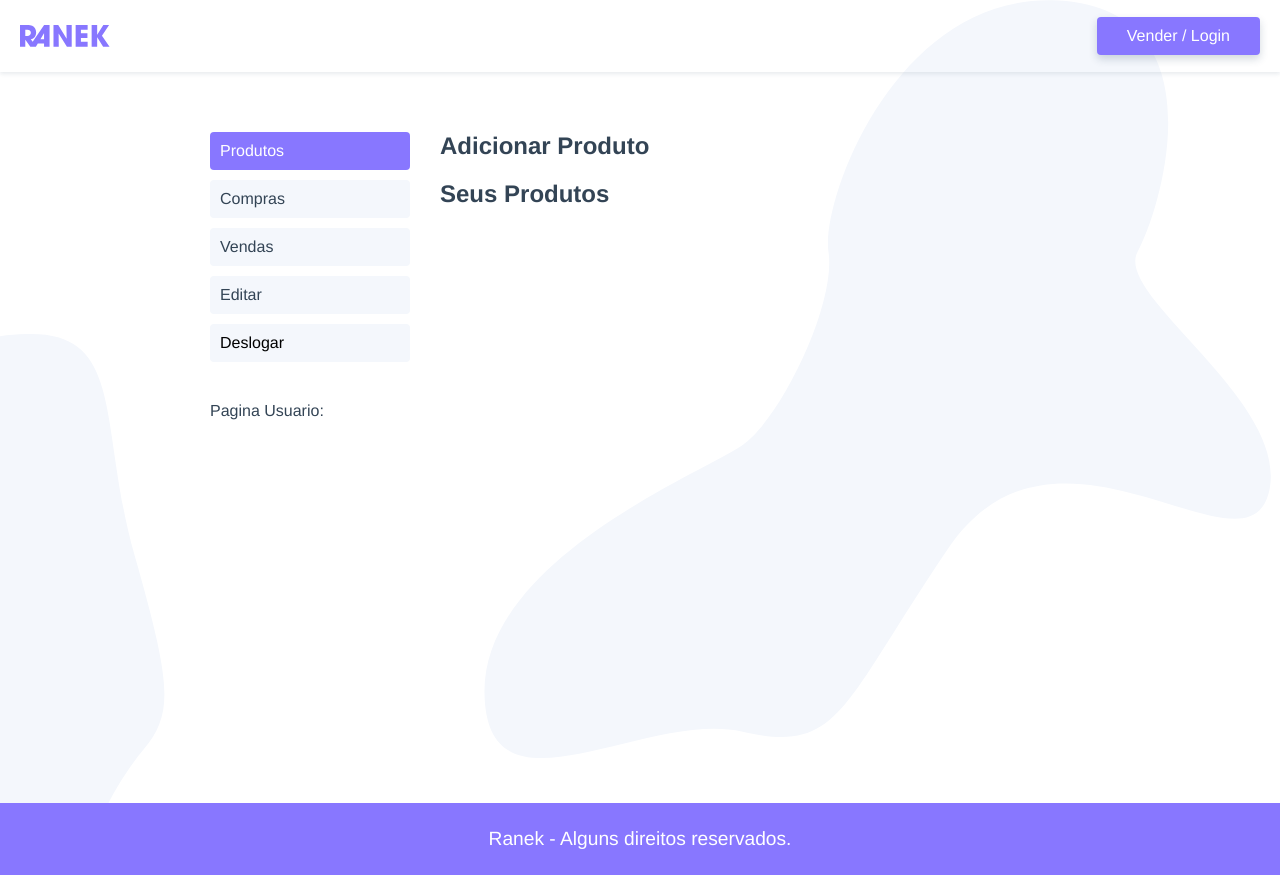
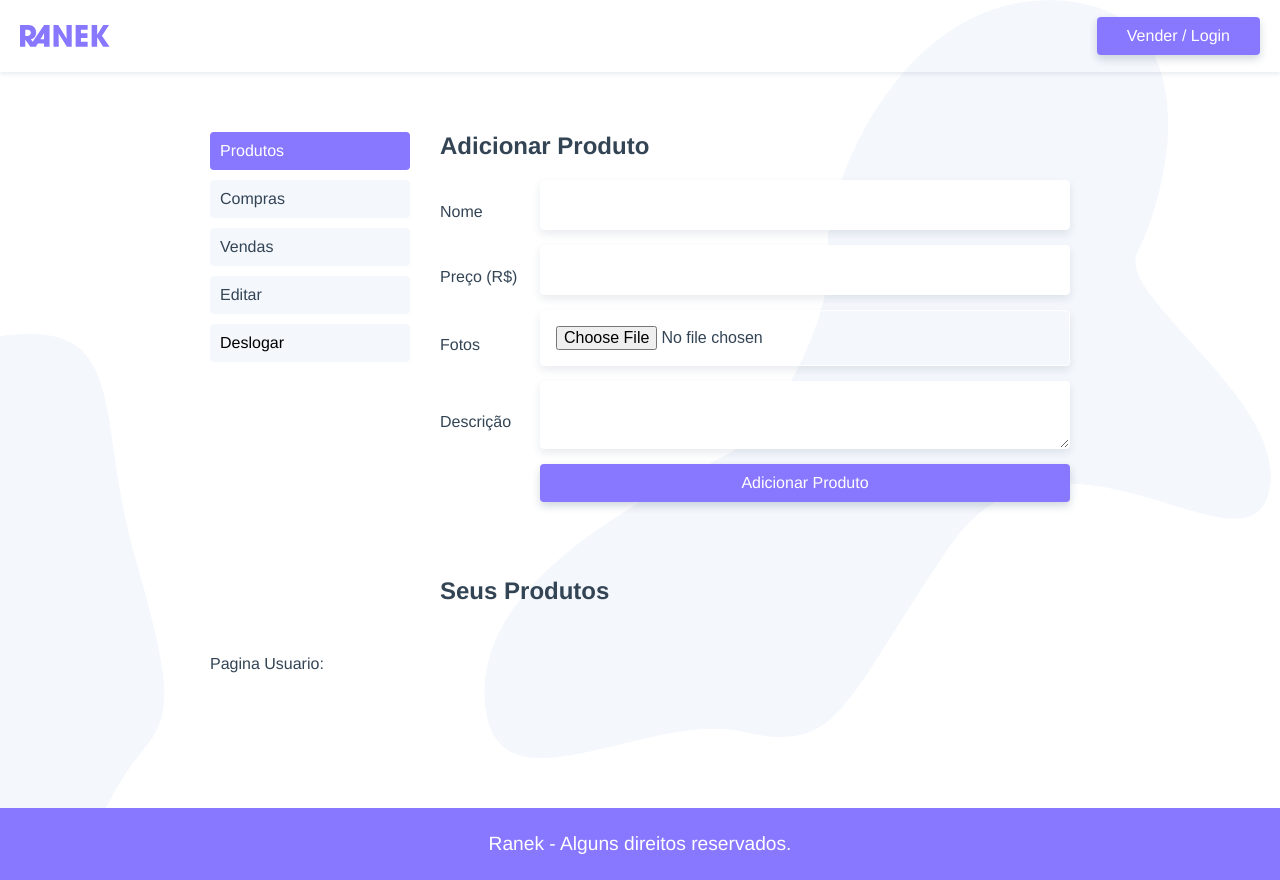
Before and after one commit to vmcustodio/ranek-project, a Vue app: page /usuario in a window 1280 px wide. Built offline with nearby package versions, Linux system fonts and the light colour scheme.

Commit message:
add prodcut

```diff
--- a/src/components/ProdutoAdicionar.vue
+++ b/src/components/ProdutoAdicionar.vue
@@ -1,13 +1,56 @@
 <template>
-  <div></div>
+  <form class="adicionar-produto">
+    <label for="nome">Nome</label>
+    <input id="nome" name="nome" type="text" v-model="produto.nome">
+    <label for="preco">Preço (R$)</label>
+    <input id="preco" name="preco" type="number" v-model="produto.preco">
+    <label for="fotos">Fotos</label>
+    <input id="fotos" name="fotos" type="file" ref="fotos">
+    <label for="preco">Descrição</label>
+    <textarea id="preco" name="preco" v-model="produto.descricao"></textarea>
+    <input type="button" class="btn" value="Adicionar Produto" @click.prevent="adicionarProduto">
+  </form>
 </template>
 
 <script>
+import {api} from "@/services.js"
+
 export default {
-
+  name: "ProdutoAdicionar",
+  data() {
+    return {
+      produto: {
+        nome: "",
+        preco: "",
+        descricao: "",
+        fotos: null
+      }
+    }
+  },
+  methods: {
+    formatarProduto() {
+      this.produto.usuario_id = this.$store.state.usuario.id
+    },
+    adicionarProduto() {
+      this.formatarProduto()
+      api.post("/produto", this.produto).then(() => {
+        this.$store.dispatch("getUsuarioProdutos")
+      })
+    }
+  }
 }
 </script>
 
-<style>
+<style scoped>
+.adicionar-produto {
+  display: grid;
+  grid-template-columns: 100px 1fr;
+  align-items: center;
+  margin-bottom: 60px;
+}
+
+.btn {
+  grid-column: 2;
+}
 
 </style>
--- a/src/views/usuario/UsuarioProdutos.vue
+++ b/src/views/usuario/UsuarioProdutos.vue
@@ -47,4 +47,15 @@
 h2 {
   margin-bottom: 20px;
 }
+
+.list-enter,
+.list-leave-to {
+  opacity: 0;
+  transform: translate3d(20px, 0, 0)
+}
+
+.list-enter-active,
+.list-leave-active {
+  transition: all .3s;
+}
 </style>
```
